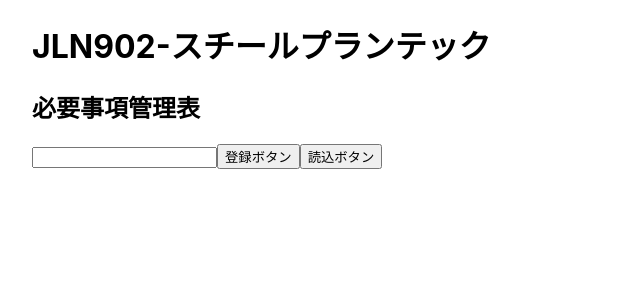
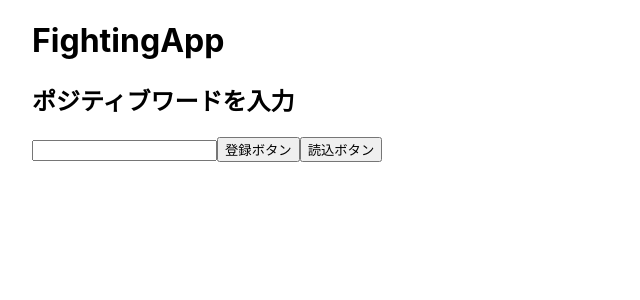
Before and after one commit to ryotaro-0805/slot-App, a Next.js app: page / in a window 1280 px wide. Shown: the top 300 px of the page, without its empty margins (0-640 px from the left). Built offline with nearby package versions, Linux system fonts and the light colour scheme.

Commit message:
✅ タイトルを変更

```diff
--- a/pages/index.js
+++ b/pages/index.js
@@ -57,8 +57,8 @@ export default function Home() {
         <title>Fighting App</title>
         <meta name="description" content="Generated by create next app" />
       </Head>
-      <h1>JLN902-スチールプランテック</h1>
-      <h2>必要事項管理表</h2>
+      <h1>FightingApp</h1>
+      <h2>ポジティブワードを入力</h2>
       <input ref={ref} type="text" />
       <button onClick={dataPusher}>登録ボタン</button>
       <button onClick={dataGetter}>読込ボタン</button>
```
